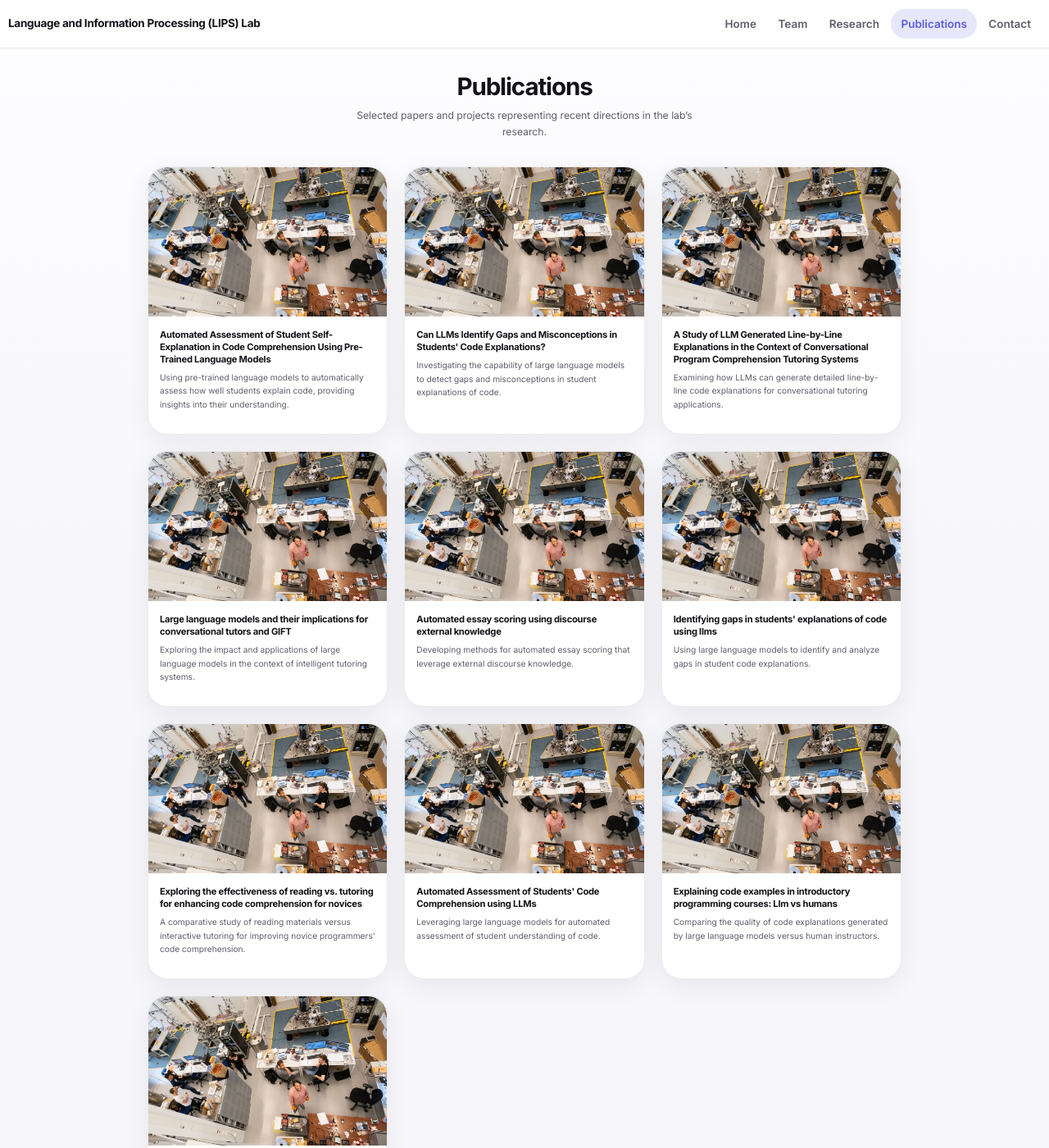
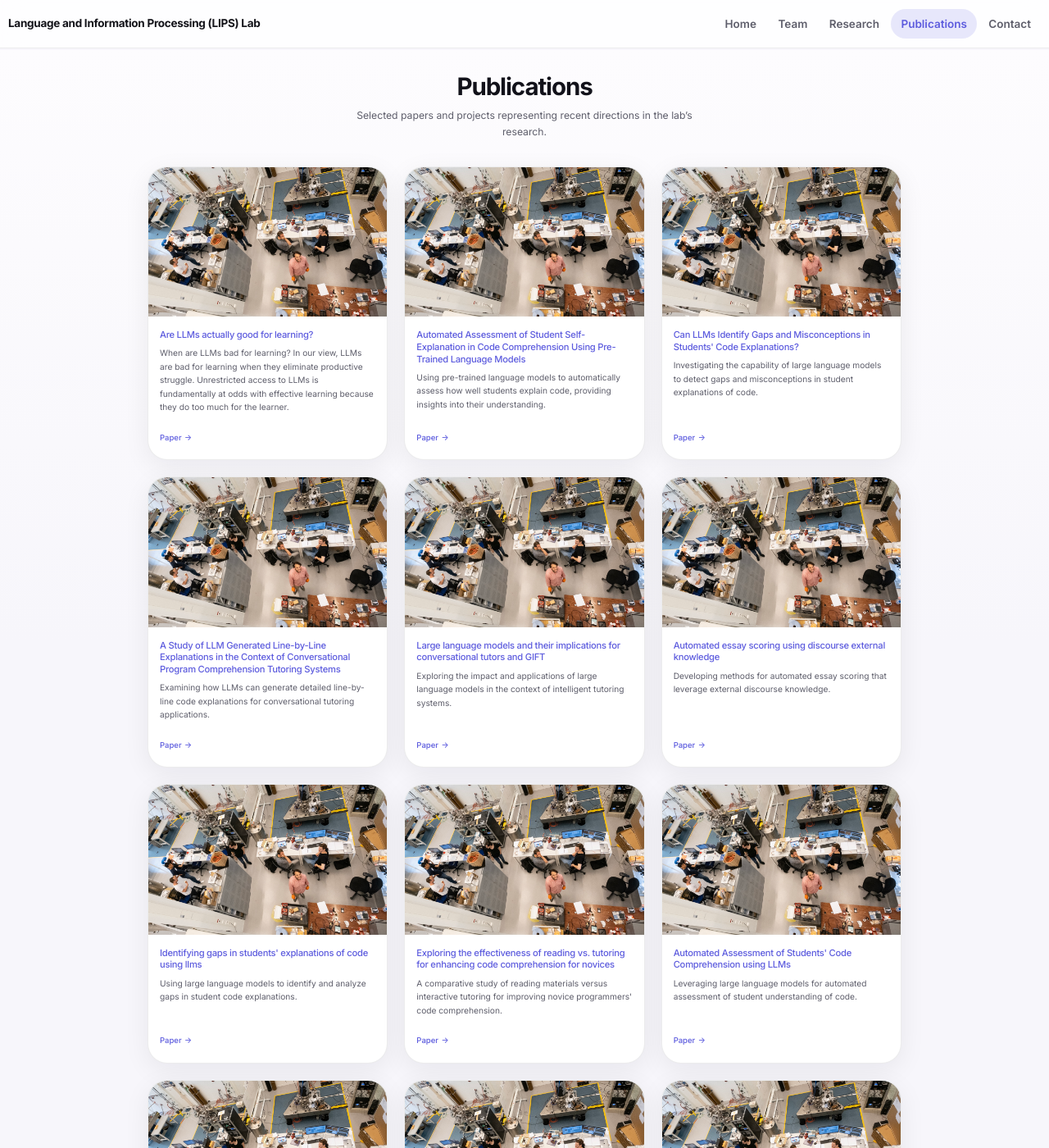
Before and after one commit to lipslabuofm/lipslabuofm.github.io, a Jekyll site: the page built from _pages/publications.md, in a window 1280 px wide and 1400 px high. Shown: the whole window at 82% size. Built offline with Jekyll 4.4.1, drawn with Linux system fonts in a browser that asks for light colours; nearby versions of some CDN libraries; some of the changed text lies outside the part shown.

Commit message:
publications updated

```diff
--- a/_data/publist.yml
+++ b/_data/publist.yml
@@ -1,72 +1,86 @@
 # Publications page lists only entries with highlight: 1. Set link.url to the paper (DOI, arXiv, publisher, etc.).
 # Optional authors: omit or use real author lines; "LIPS Lab Researchers" is hidden on the site.
 # Card images use the same lab photo as the home hero (/images/lab.jpg) unless the template is changed.
+- title: "Are LLMs actually good for learning?"
+  description: "When are LLMs bad for learning? In our view, LLMs are bad for learning when they eliminate productive struggle. Unrestricted access to LLMs is fundamentally at odds with effective learning because they do too much for the learner."
+  link:
+    url: "https://link.springer.com/article/10.1007/s00146-025-02323-9"
+    display: Paper
+  highlight: 1
+
 - title: "Automated Assessment of Student Self-Explanation in Code Comprehension Using Pre-Trained Language Models"
   description: Using pre-trained language models to automatically assess how well students explain code, providing insights into their understanding.
   link:
-    url: "#"
+    url: "https://ojs.aaai.org/index.php/AAAI/article/view/35169"
     display: Paper
   highlight: 1
 
 - title: "Can LLMs Identify Gaps and Misconceptions in Students' Code Explanations?"
   description: Investigating the capability of large language models to detect gaps and misconceptions in student explanations of code.
   link:
-    url: "#"
+    url: "https://arxiv.org/abs/2501.10365"
     display: Paper
   highlight: 1
 
 - title: "A Study of LLM Generated Line-by-Line Explanations in the Context of Conversational Program Comprehension Tutoring Systems"
   description: Examining how LLMs can generate detailed line-by-line code explanations for conversational tutoring applications.
   link:
-    url: "#"
+    url: "https://link.springer.com/chapter/10.1007/978-3-031-72315-5_5"
     display: Paper
   highlight: 1
 
 - title: "Large language models and their implications for conversational tutors and GIFT"
   description: Exploring the impact and applications of large language models in the context of intelligent tutoring systems.
   link:
-    url: "#"
+    url: "https://gifttutoring.org/documents/172"
     display: Paper
   highlight: 1
 
 - title: "Automated essay scoring using discourse external knowledge"
   description: Developing methods for automated essay scoring that leverage external discourse knowledge.
   link:
-    url: "#"
+    url: "https://www.ijcai.org/proceedings/2024/0791.pdf"
     display: Paper
   highlight: 1
 
 - title: "Identifying gaps in students' explanations of code using llms"
   description: Using large language models to identify and analyze gaps in student code explanations.
   link:
-    url: "#"
+    url: "https://digitalcommons.memphis.edu/facpubs/19973"
     display: Paper
   highlight: 1
 
 - title: "Exploring the effectiveness of reading vs. tutoring for enhancing code comprehension for novices"
   description: A comparative study of reading materials versus interactive tutoring for improving novice programmers' code comprehension.
   link:
-    url: "#"
+    url: "https://digitalcommons.memphis.edu/facpubs/20148"
     display: Paper
   highlight: 1
 
 - title: "Automated Assessment of Students' Code Comprehension using LLMs"
   description: Leveraging large language models for automated assessment of student understanding of code.
   link:
-    url: "#"
+    url: "https://arxiv.org/abs/2401.05399"
     display: Paper
   highlight: 1
 
 - title: "Explaining code examples in introductory programming courses: Llm vs humans"
   description: Comparing the quality of code explanations generated by large language models versus human instructors.
   link:
-    url: "#"
+    url: "https://arxiv.org/abs/2403.05538"
     display: Paper
   highlight: 1
 
 - title: "The behavior of large language models when prompted to generate code explanations"
   description: Analyzing how large language models respond to prompts for generating code explanations.
   link:
-    url: "#"
+    url: "https://arxiv.org/abs/2311.01490"
     display: Paper
   highlight: 1
+
+- title: "SelfCode 2.0: An annotated corpus of student and expert line-by-line explanations of code examples for automated assessment"
+  description: "Introduces SelfCode 2.0, a corpus of 3,019 student-expert explanation pairs for Java snippets, with expert labels for semantic similarity, correctness, and completeness to train models that assess learners' self-explanations. Includes baseline results using TF-IDF and Sentence-BERT toward stronger automated assessment in programming education."
+  link:
+    url: "https://par.nsf.gov/biblio/10613654"
+    display: Paper
+  highlight: 1
--- a/_includes/publications-page.html
+++ b/_includes/publications-page.html
@@ -10,6 +10,15 @@
     <div class="pub-page__grid" role="list">
       {% for publi in site.data.publist %}
         {% if publi.highlight == 1 %}
+          {% assign link_url = publi.link.url | default: '' | strip %}
+          {% assign link_label = publi.link.display | default: 'Paper' | strip %}
+          {% if link_label == '' or link_label == 'Publication Link' %}
+            {% assign link_label = 'Paper' %}
+          {% endif %}
+          {% assign has_paper_link = false %}
+          {% if link_url != '' and link_url != '#' %}
+            {% assign has_paper_link = true %}
+          {% endif %}
           <article class="pub-card" role="listitem">
             <div class="pub-card__media">
               <img
@@ -23,23 +32,22 @@
               />
             </div>
             <div class="pub-card__body">
-              <h3 class="pub-card__title">{{ publi.title }}</h3>
+              <h3 class="pub-card__title">
+                {% if has_paper_link %}
+                  <a class="pub-card__title-link" href="{{ link_url }}" target="_blank" rel="noopener noreferrer">{{ publi.title }}</a>
+                {% else %}
+                  {{ publi.title }}
+                {% endif %}
+              </h3>
               <p class="pub-card__desc">{{ publi.description }}</p>
               {% assign au = publi.authors | default: '' | strip %}
               {% assign au_low = au | downcase %}
               {% if au != '' and au_low != 'lips lab researchers' %}
                 <p class="pub-card__authors">{{ publi.authors }}</p>
               {% endif %}
-              {% assign link_url = publi.link.url | strip %}
-              {% assign link_label = publi.link.display | default: 'Paper' | strip %}
-              {% if link_label == '' or link_label == 'Publication Link' %}
-                {% assign link_label = 'Paper' %}
-              {% endif %}
               <p class="pub-card__paper">
-                {% if link_url != '' and link_url != '#' %}
+                {% if has_paper_link %}
                   <a class="pub-card__paper-link" href="{{ link_url }}" target="_blank" rel="noopener noreferrer">{{ link_label }}</a>
-                {% else %}
-                  <!-- <span class="pub-card__paper-soon">Paper link coming soon</span> -->
                 {% endif %}
               </p>
               {% if publi.news1 != nil and publi.news1 != '' %}
--- a/_sass/_lips-theme.scss
+++ b/_sass/_lips-theme.scss
@@ -1088,6 +1088,17 @@ body.site-body {
   color: var(--lips-text);
 }
 
+#gridid .pub-card__title-link {
+  color: inherit;
+  text-decoration: none !important;
+  transition: color 0.15s ease;
+
+  &:hover,
+  &:focus {
+    color: var(--lips-accent);
+  }
+}
+
 #gridid .pub-card__desc {
   margin: 0 0 0.85rem;
   font-size: clamp(0.94rem, 1.35vw, 1.02rem);
```
